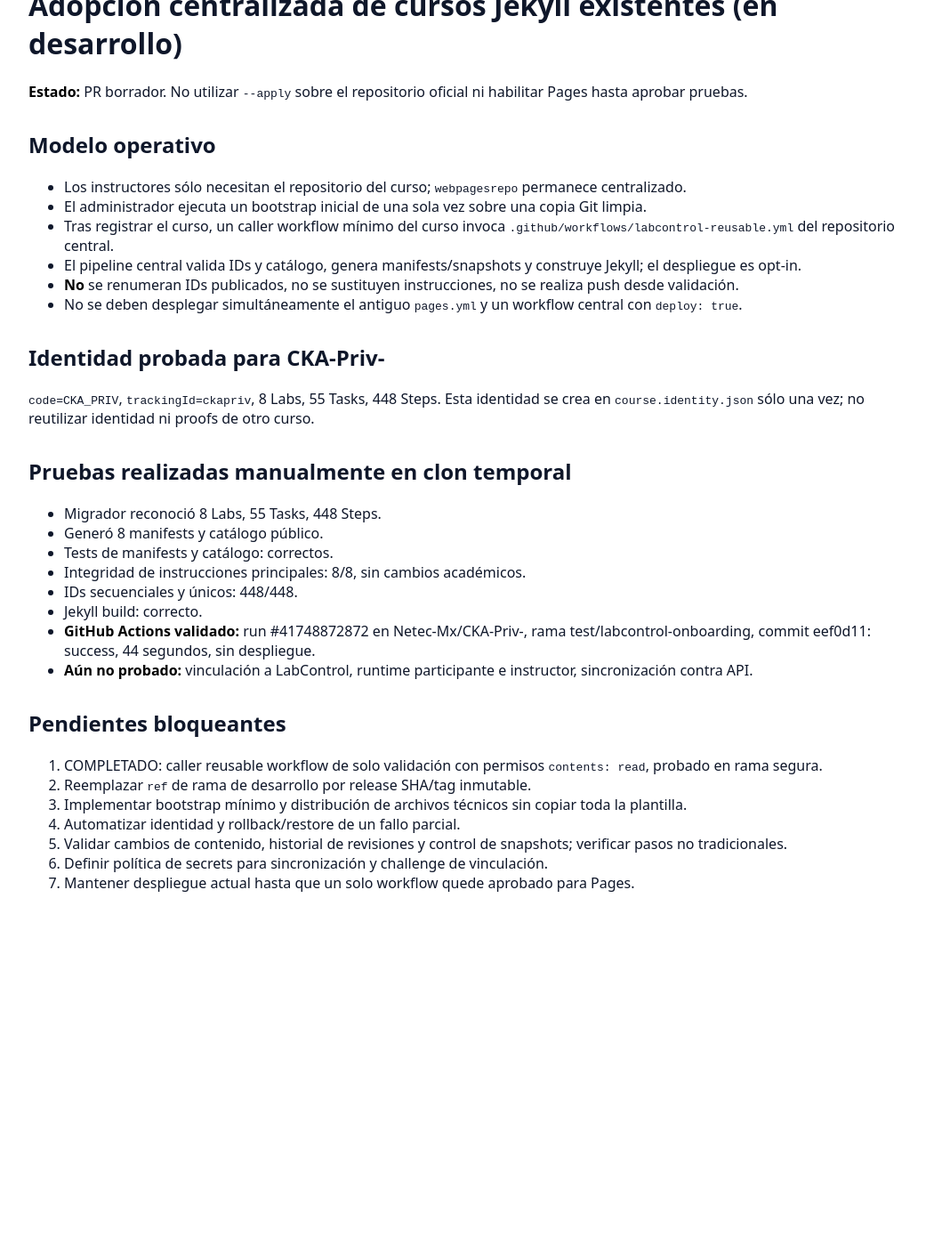
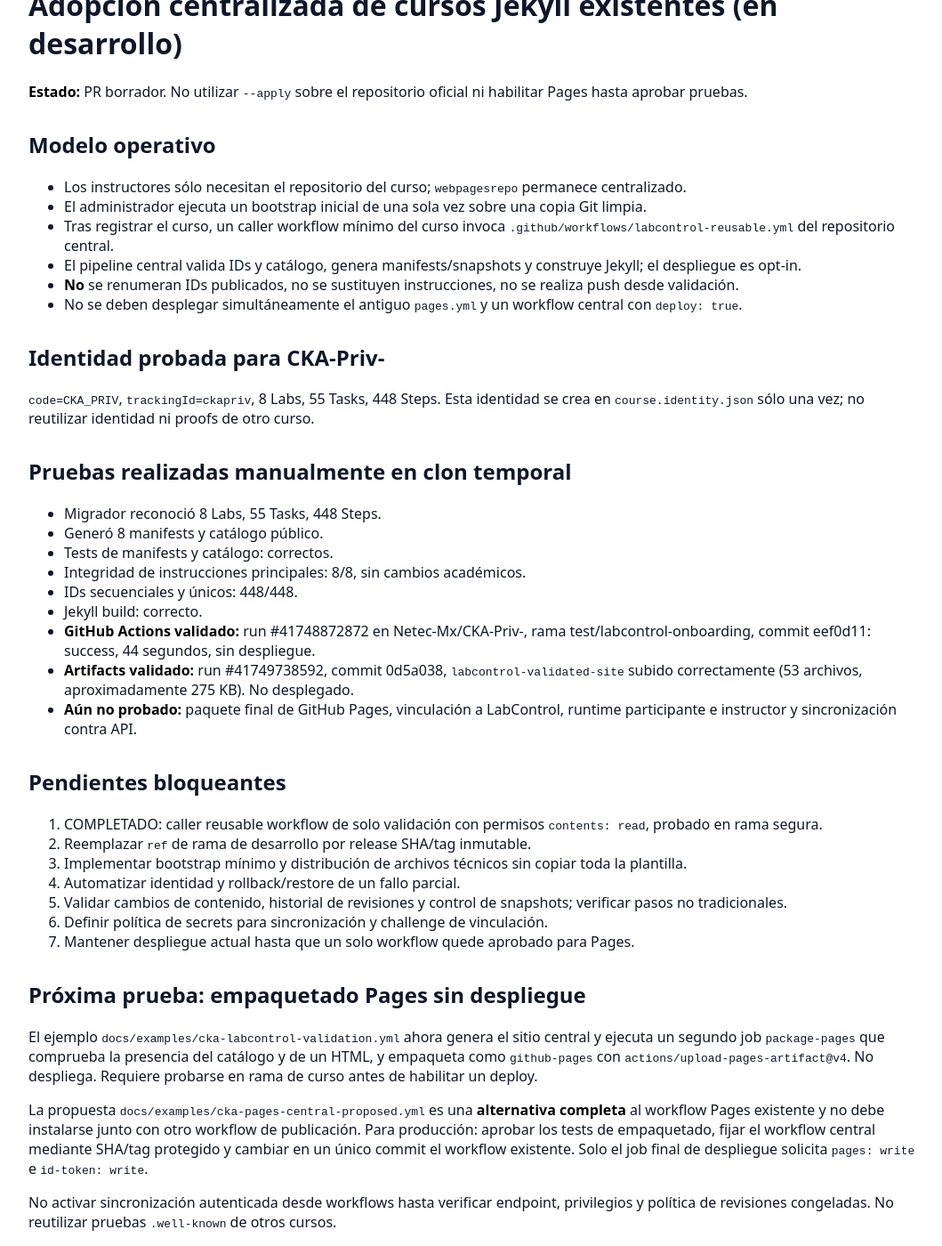
Before and after one commit to jorgepas12/webpagesrepo, a Jekyll site: the page built from docs/CENTRAL-COURSE-ONBOARDING.md, in a window 1280 px wide and 1400 px high, scrolled down 143 px. Shown: the whole window at 89% size, without its empty margins (108-1167 px from the left). Built offline with Jekyll 4.4.1, drawn with Linux system fonts in a browser that asks for light colours; our own code applies the rules of GitHub Pages for plain Markdown files; before the commit the page ends 1162 px from its top, so only the background shows below that.

Commit message:
docs: record Pages packaging pilot and safe replacement plan

```diff
--- a/docs/CENTRAL-COURSE-ONBOARDING.md
+++ b/docs/CENTRAL-COURSE-ONBOARDING.md
@@ -21,7 +21,8 @@
 - IDs secuenciales y únicos: 448/448.
 - Jekyll build: correcto.
 - **GitHub Actions validado:** run #41748872872 en Netec-Mx/CKA-Priv-, rama test/labcontrol-onboarding, commit eef0d11: success, 44 segundos, sin despliegue.
-- **Aún no probado:** vinculación a LabControl, runtime participante e instructor, sincronización contra API.
+- **Artifacts validado:** run #41749738592, commit 0d5a038, `labcontrol-validated-site` subido correctamente (53 archivos, aproximadamente 275 KB). No desplegado.
+- **Aún no probado:** paquete final de GitHub Pages, vinculación a LabControl, runtime participante e instructor y sincronización contra API.
 
 ## Pendientes bloqueantes
 1. COMPLETADO: caller reusable workflow de solo validación con permisos `contents: read`, probado en rama segura.
@@ -31,3 +32,11 @@
 5. Validar cambios de contenido, historial de revisiones y control de snapshots; verificar pasos no tradicionales.
 6. Definir política de secrets para sincronización y challenge de vinculación.
 7. Mantener despliegue actual hasta que un solo workflow quede aprobado para Pages.
+
+## Próxima prueba: empaquetado Pages sin despliegue
+
+El ejemplo `docs/examples/cka-labcontrol-validation.yml` ahora genera el sitio central y ejecuta un segundo job `package-pages` que comprueba la presencia del catálogo y de un HTML, y empaqueta como `github-pages` con `actions/upload-pages-artifact@v4`. No despliega. Requiere probarse en rama de curso antes de habilitar un deploy.
+
+La propuesta `docs/examples/cka-pages-central-proposed.yml` es una **alternativa completa** al workflow Pages existente y no debe instalarse junto con otro workflow de publicación. Para producción: aprobar los tests de empaquetado, fijar el workflow central mediante SHA/tag protegido y cambiar en un único commit el workflow existente. Solo el job final de despliegue solicita `pages: write` e `id-token: write`.
+
+No activar sincronización autenticada desde workflows hasta verificar endpoint, privilegios y política de revisiones congeladas. No reutilizar pruebas `.well-known` de otros cursos.
```
